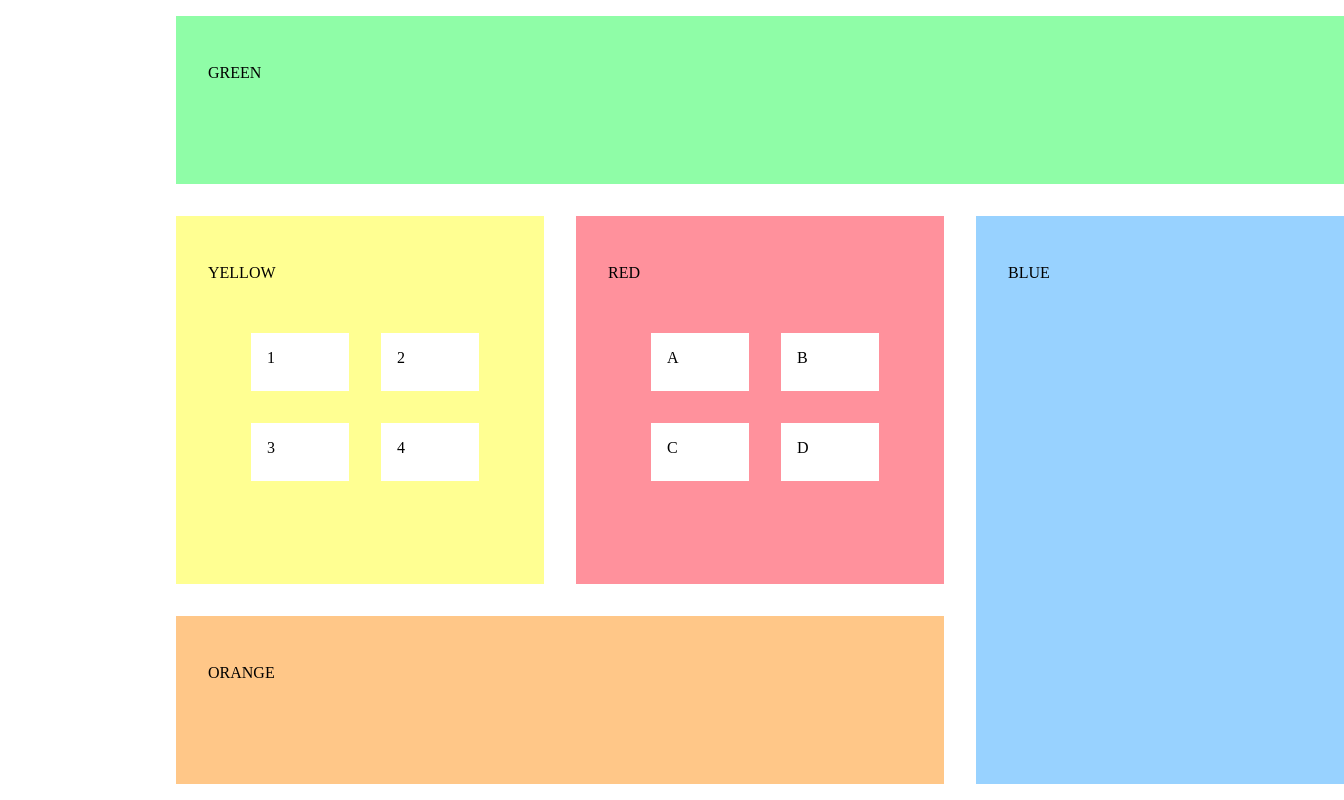
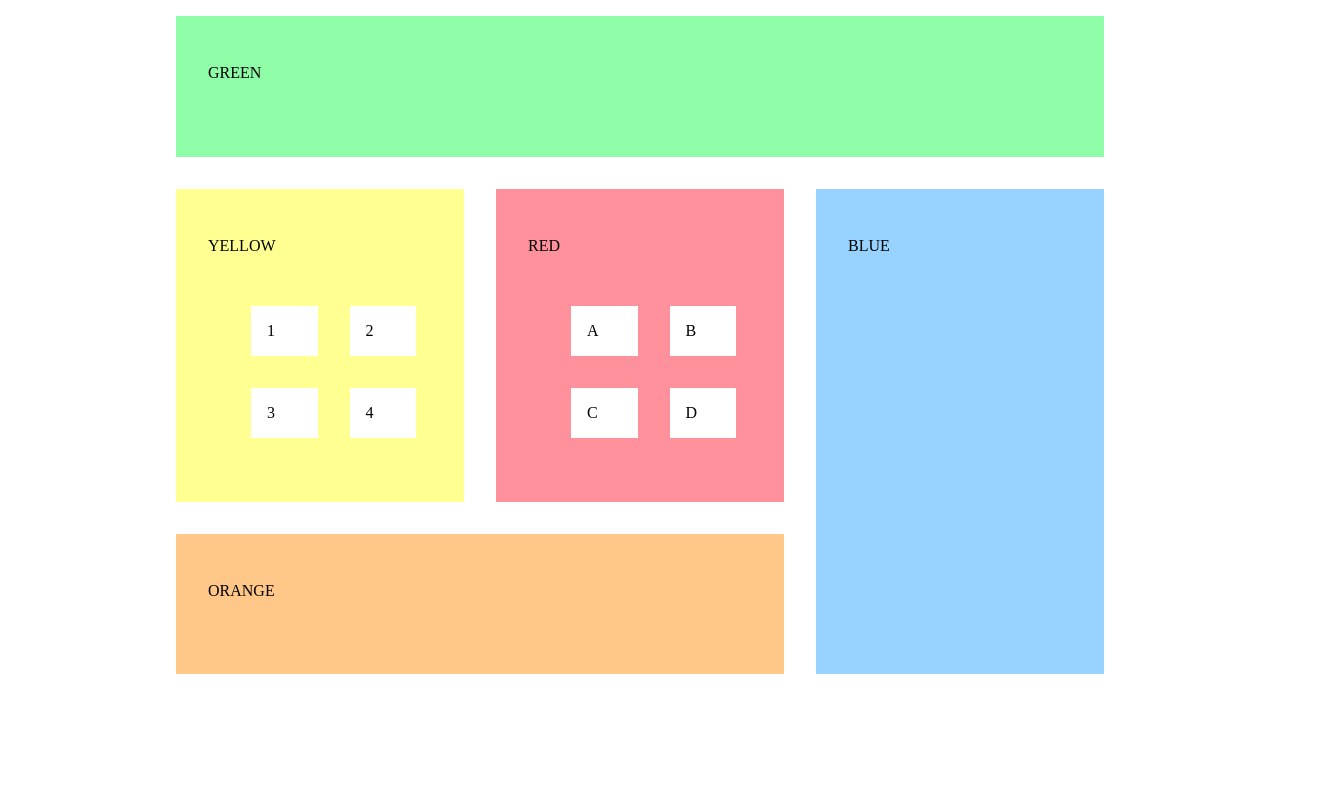
Before and after one commit to Mikerz48/Exercise-7, a plain HTML site: page index.html in a window 1280 px wide. Shown: the whole page, 1344 px wide, since content can reach past the window. Drawn offline with Linux system fonts and the light colour scheme.

Commit message:
Modified

```diff
--- a/start.css
+++ b/start.css
@@ -1,7 +1,7 @@
 body {
     display: grid;
-    grid-template-columns: repeat(6, 200px);
-    grid-template-rows: repeat(4, 200px);
+    grid-template-columns: repeat(6, 1fr);
+    grid-template-rows: repeat(4, 1fr);
     grid-template-areas:
     "greenbox greenbox greenbox greenbox greenbox greenbox"
     "yellowbox yellowbox redbox redbox bluebox bluebox"
@@ -31,8 +31,8 @@ body {
 
 .ul2 {
     display: grid;
-    grid-template-columns: repeat(2, 130px);
-    grid-template-rows: repeat(2, 90px);
+    grid-template-columns: repeat(2, 1fr);
+    grid-template-rows: repeat(2, 91fr);
     grid-template-areas:
     " a b"
     " c d" ;
@@ -56,8 +56,8 @@ body {
 
 .ul1 {
     display: grid;
-    grid-template-columns: repeat(2, 130px);
-    grid-template-rows: repeat(2, 90px);
+    grid-template-columns: repeat(2, 1fr);
+    grid-template-rows: repeat(2, 1fr);
     grid-template-areas:
     " one two"
     " three four" ;
```
